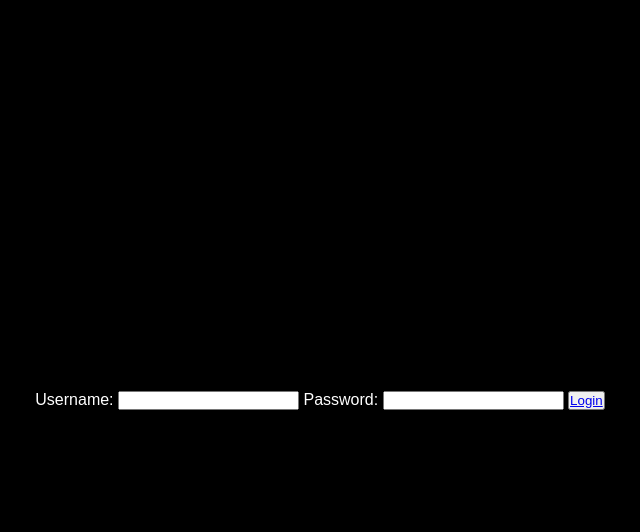
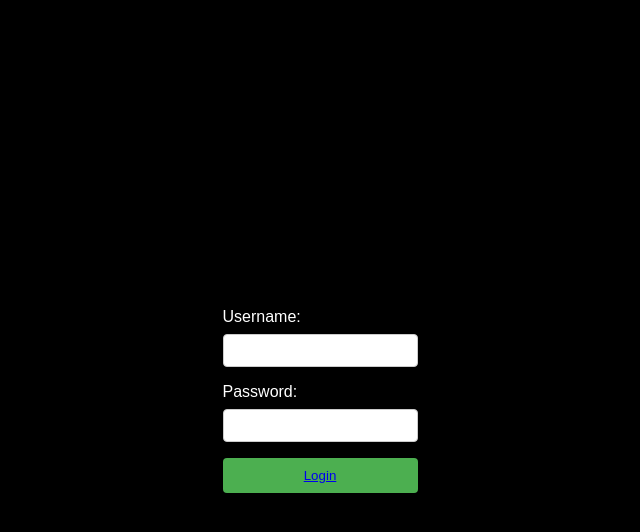
Before and after one commit to Dhanshree2609/Rhythm-MinorProject-, a PHP site: page /login.html in a window 1280 px wide. Shown: the top 532 px of the page, without its empty margins (320-960 px from the left). Run offline with PHP 8.4, Linux system fonts and the light colour scheme.

Commit message:
login_css_content added

```diff
--- a/style.css
+++ b/style.css
@@ -568,3 +568,42 @@ header .song-side .artist .line p{
     margin-top: 10px;
     /* margin-left: 8px; */
 }
+
+ /* login page */
+
+
+ .container {
+    background-color: rgba(0, 0, 0, 0.1);
+    padding: 20px;
+    border-radius: 8px;
+    box-shadow: 0 0 10px rgba(0, 0, 0, 0.1);
+}
+
+form {
+    display: flex;
+    flex-direction: column;
+}
+
+label {
+    margin-bottom: 8px;
+}
+
+input {
+    padding: 8px;
+    margin-bottom: 16px;
+    border: 1px solid #ccc;
+    border-radius: 4px;
+}
+
+button {
+    background-color: #4caf50;
+    color: #fff;
+    padding: 10px;
+    border: none;
+    border-radius: 4px;
+    cursor: pointer;
+}
+
+button:hover {
+    background-color: #45a049;
+}
```
